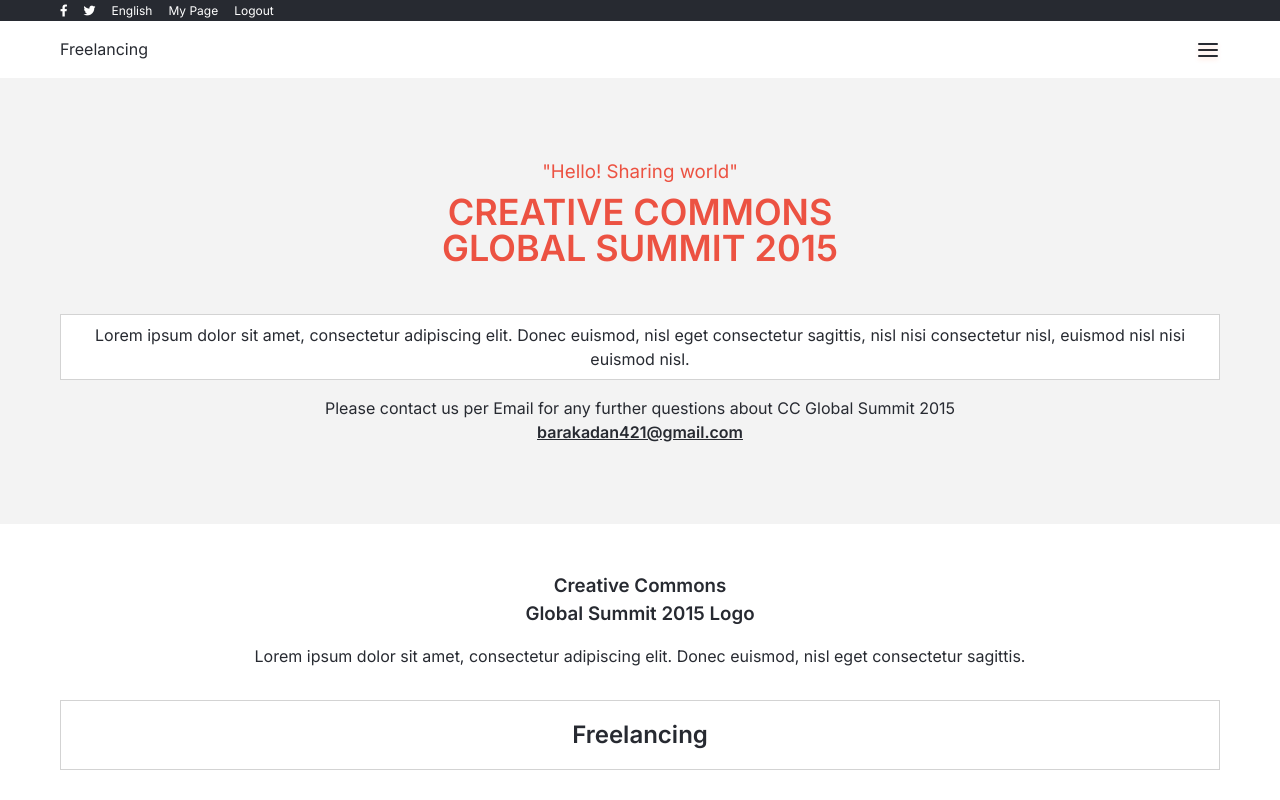
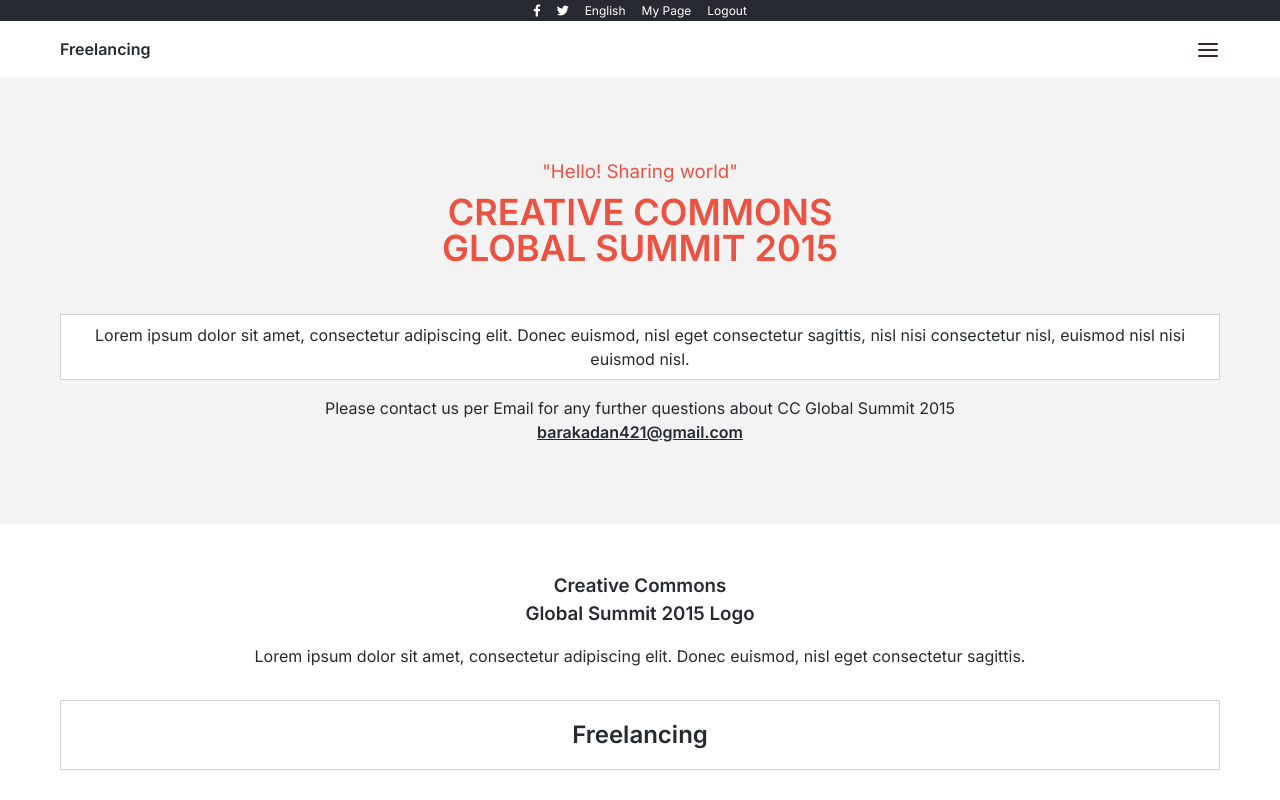
Before and after one commit to barakadanny/Event-booking-Landing-page, a plain HTML site: page about.html in a window 1280 px wide. Shown: the top 800 px of the page. Drawn offline with Linux system fonts and the light colour scheme.

Commit message:
Logo and Topbar styling

```diff
--- a/style.css
+++ b/style.css
@@ -51,12 +51,23 @@
   background-color: var(--primary-color);
   color: white;
   padding: 0.1rem 0;
+  position: relative;
 }
 
 .top-header-content {
   display: flex;
+  justify-content: center;
+  align-items: center;
   gap: 1rem;
   font-size: 12px;
+}
+
+.top-header-content li {
+  transition: all 0.2s ease-in-out;
+}
+
+.top-header-content li:hover {
+  color: var(--secondary-color);
 }
 
 /* Navbar */
@@ -111,6 +122,10 @@
   left: 0;
   right: 0;
   z-index: 1;
+}
+
+.navbar-header a {
+  font-weight: 900;
 }
 
 /* menu button css */
```
Also changed, not shown: index.html (+3 -3 lines).
